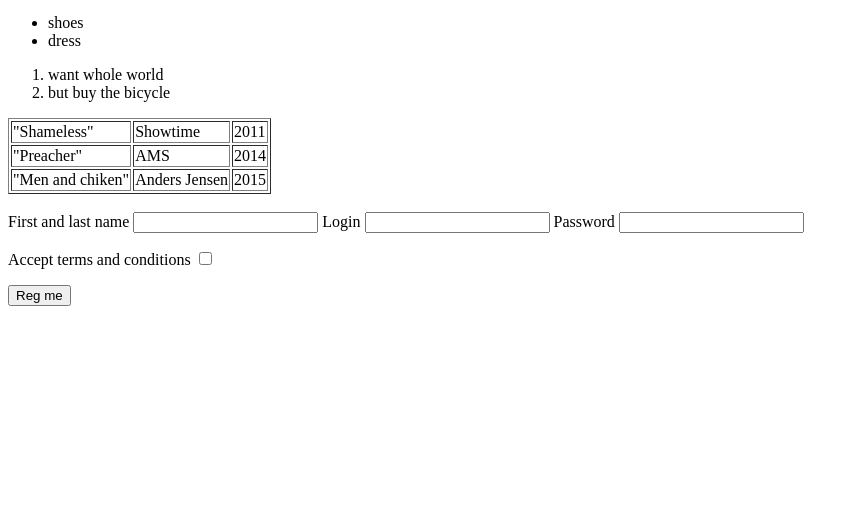
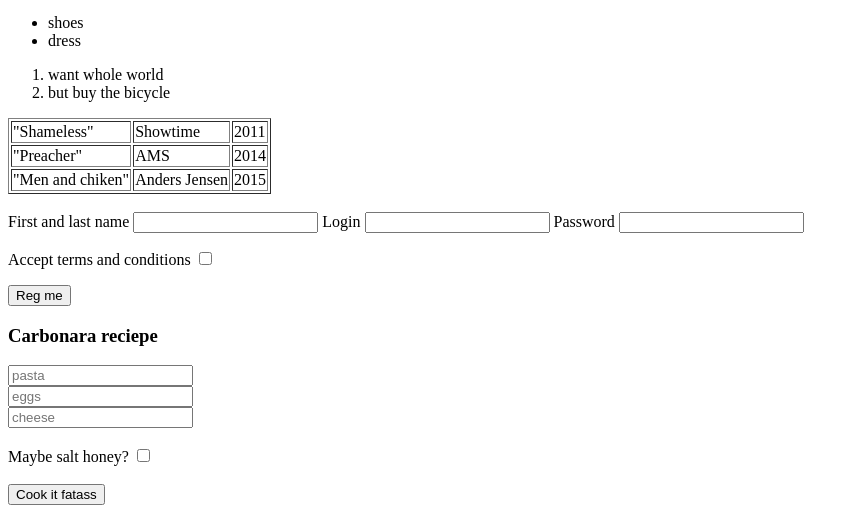
Before and after one commit to NKuk/course, a plain HTML site: page index.html in a window 1280 px wide. Shown: the part 494-1007 px from the top of the page, without its empty margins (0-859 px from the left). Before the commit the page ends 816 px from the top, so only its background shows below. Drawn offline with Linux system fonts and the light colour scheme.

Commit message:
add carb reciepe

```diff
--- a/index.html
+++ b/index.html
@@ -60,6 +60,18 @@
    <p> <button>Reg me</button>
    </p>
 
+   <form action="/cookcarbonara">
+    <h3>Carbonara reciepe</h3>
+    <input type="text" placeholder="pasta"><br>
+    <input type="text" placeholder="eggs"><br>
+    <input type="text" placeholder="cheese"><br>
+<br>
+    <label>Maybe salt honey?</label>
+    <input type="checkbox"><br>
+    <br>
+    <button type="submit">Cook it fatass</button>
+</form>
+
 
 </body>
 </html>
```
